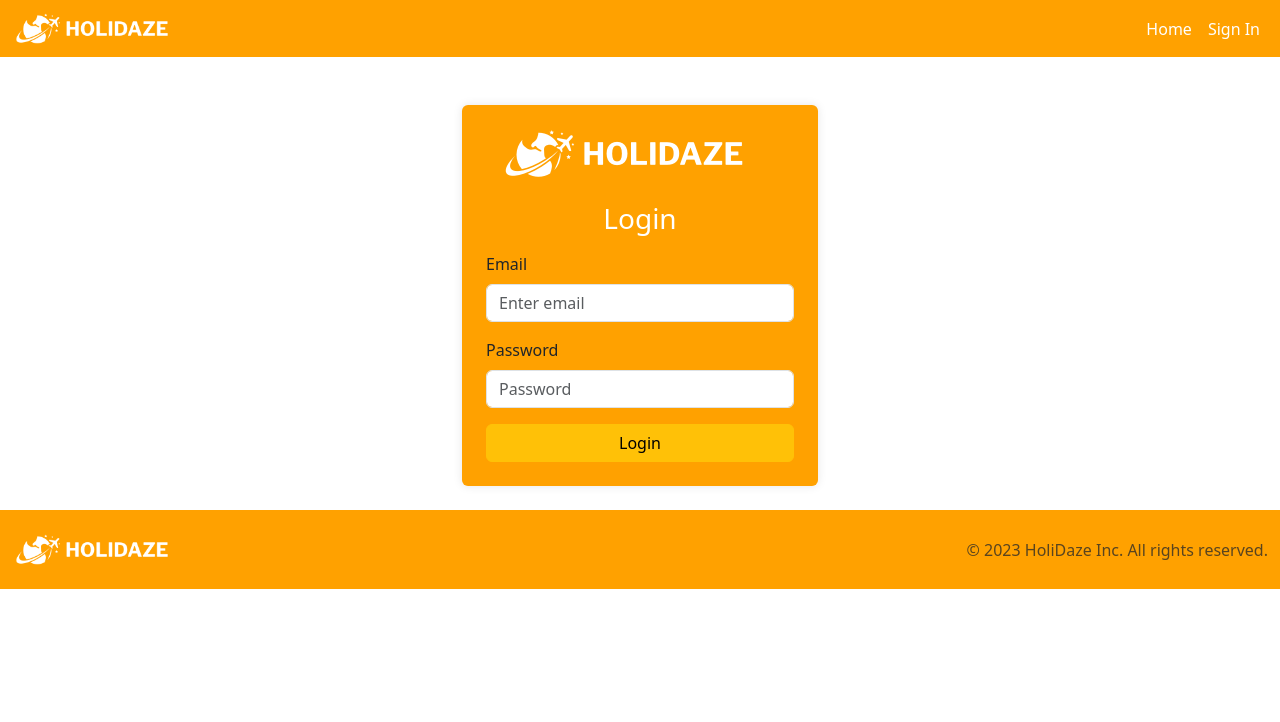
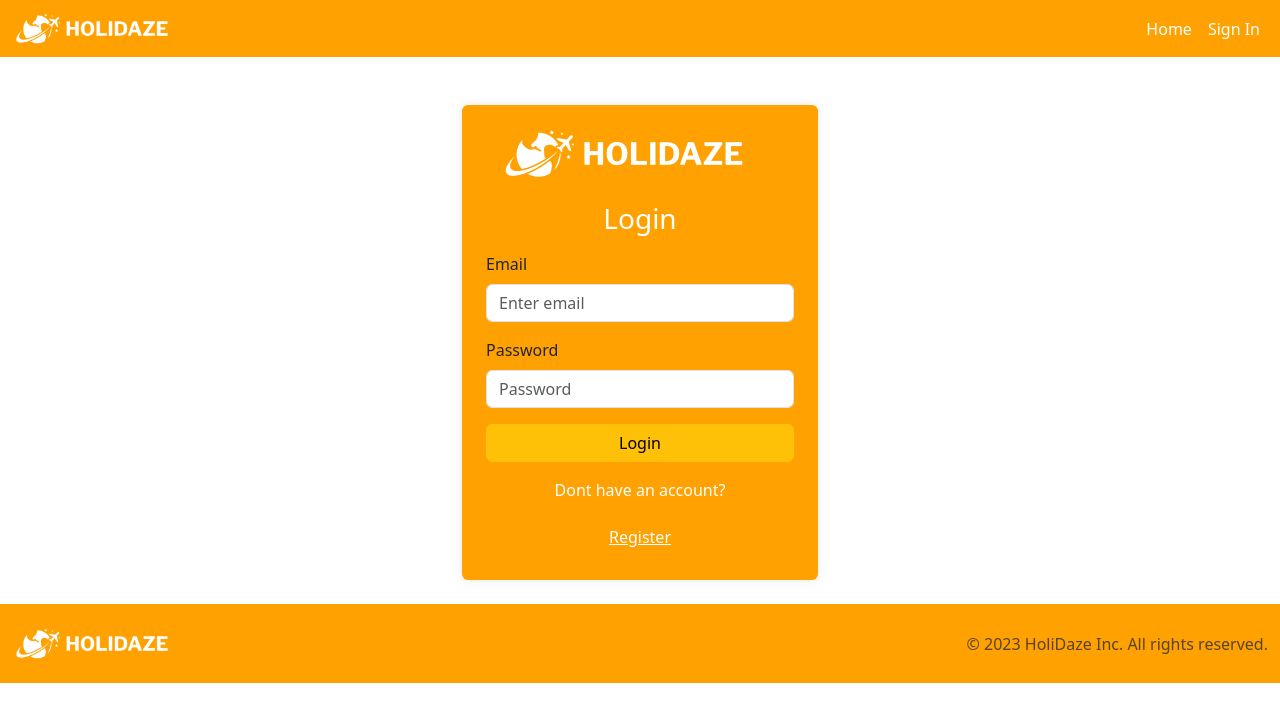
Before and after one commit to Sugal99/Final-Exam, a React (Create React App) app: page /Login in a window 1280 px wide. Shown: the top 722 px of the page. Built offline with nearby package versions, Linux system fonts and the light colour scheme.

Commit message:
Added Register link on LoginForm

```diff
--- a/src/components/LoginForm.jsx
+++ b/src/components/LoginForm.jsx
@@ -1,6 +1,7 @@
 import React, { useState } from "react";
 import { Container, Row, Col, Form, Button, Alert } from "react-bootstrap";
 import { useNavigate } from "react-router-dom";
+import { Link } from "react-router-dom";
 
 const BASE_URL = "https://v2.api.noroff.dev"; // Base URL
 
@@ -122,6 +123,14 @@ const LoginForm = () => {
                 Login
               </Button>
             </Form>
+            <div className="text-center mt-3">
+              <p className="text-white">Dont have an account?</p>
+              <Link to="/Register">
+                <Button variant="link" className="text-white">
+                  Register
+                </Button>
+              </Link>
+            </div>
           </div>
         </Col>
       </Row>
```
